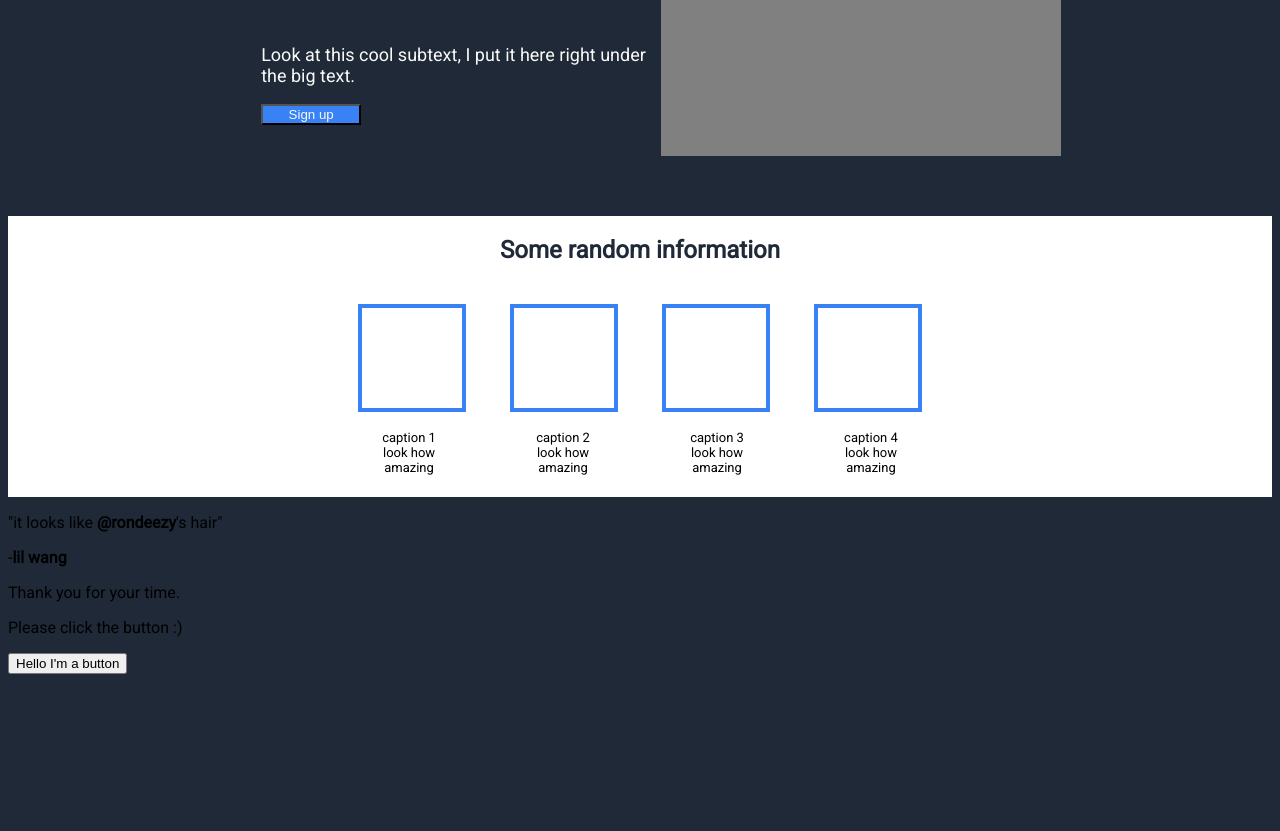
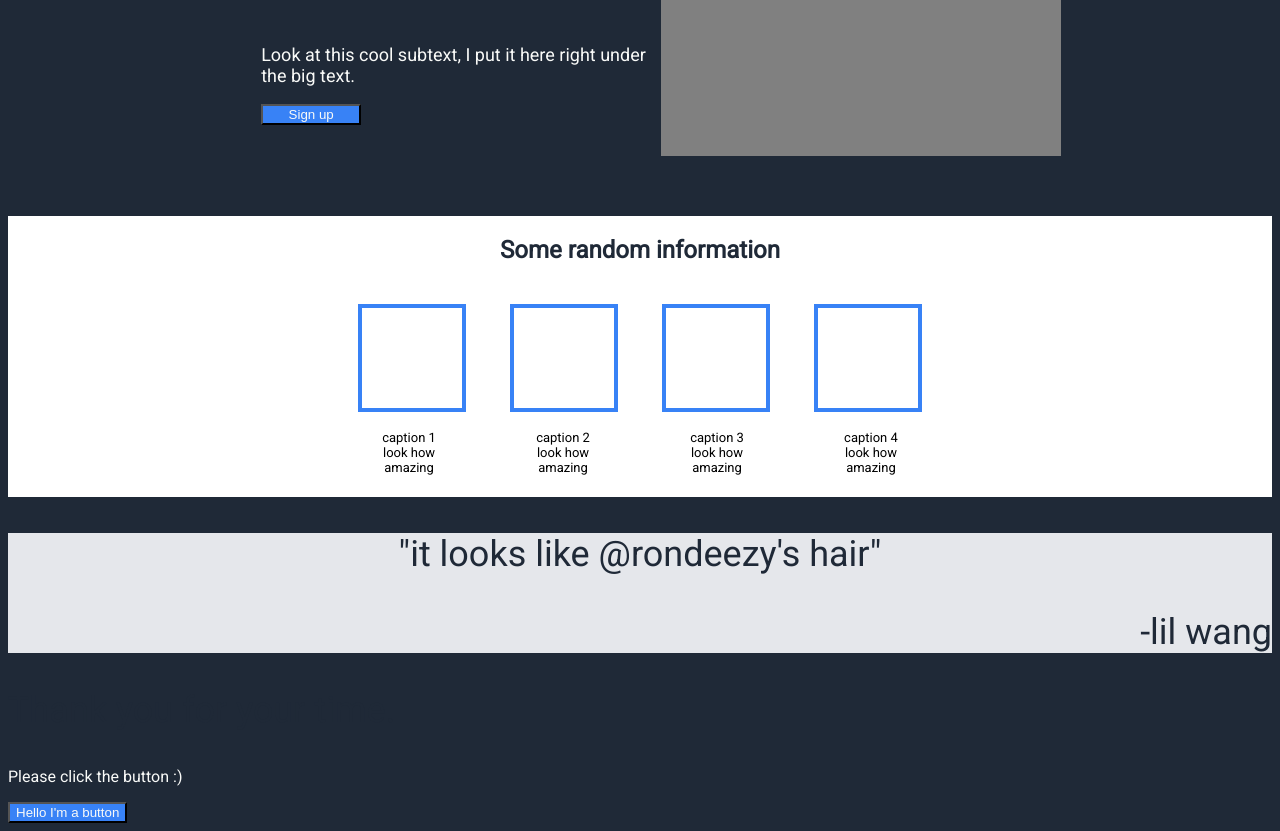
Before and after one commit to JeddAlcalde/odin-landing-page, a plain HTML site: page index.html in a window 1280 px wide. Shown: the part 261-1092 px from the top of the page. Before the commit the page ends 943 px from the top, so only its background shows below. Drawn offline with Linux system fonts and the light colour scheme.

Commit message:
Complete Quote Section
Changes to style.css for quote section to align
properly to center and to the right for corresponding
<p> tags. Also did some basic work for the footer
section such as colors, background colors and text
sizing. Just need to finish footer section and
project will be complete!

```diff
--- a/index.html
+++ b/index.html
@@ -49,14 +49,15 @@
         </div>
 
         <div class="inspire">
-            <p class="quote">"it looks like <strong>@rondeezy</strong>'s hair"</p>
-            <p class="quotee">-<strong>lil wang</strong></p>
-
+            <p class="quote"><a>"it looks like @rondeezy's hair"</a></p>
+            <p class="quotee">-lil wang</p>
         </div>
 
         <div class="footer">
-            <p class="closer">Thank you for your time.</p>
-            <p class="button-encouragment">Please click the button :)</p>
+            <div class="footer-text">
+                <p class="closer">Thank you for your time.</p>
+                <p class="button-encouragment">Please click the button :)</p>
+            </div>
             <button href="https://www.theodinproject.com/">Hello I'm a button</button>
         </div>
     </body>
--- a/style.css
+++ b/style.css
@@ -114,3 +114,40 @@ body {
     word-wrap: break-word;
     align-content: center;
 }
+
+.inspire {
+    background-color: #E5E7EB;
+    font-size: 36px;
+    color: #1F2937;
+}
+
+.quote {
+    text-align: center;
+}
+
+.quotee {
+    text-align: right;
+}
+
+.footer {
+    flex-direction: row;
+    align-items: center;
+}
+
+.footer-text {
+    flex-direction: column;
+}
+
+.closer {
+    font-size: 36px;
+    color: #1F2937;
+}
+
+.button-encouragment {
+    color: #F9FAF8;
+}
+
+.footer button{
+    background-color: #3882F6;
+    color: #F9FAF8;
+}
```
